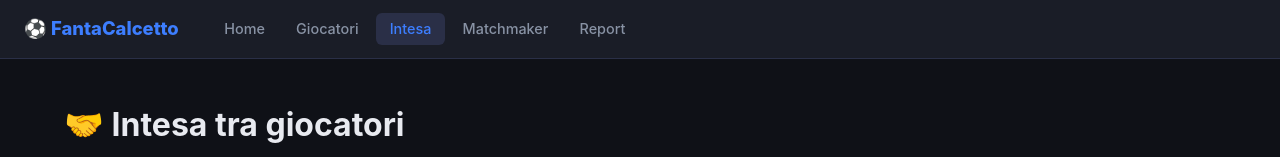
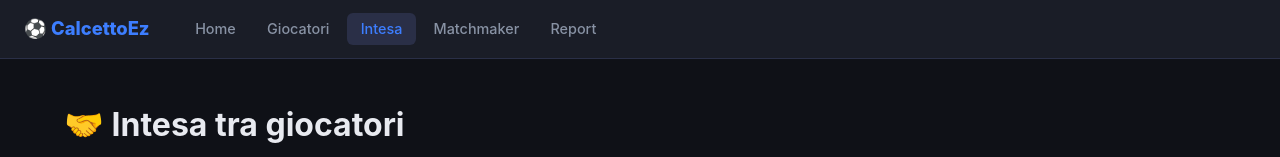
Before and after one commit to bhuiyanEK/calcettoez, a website: page public/chemistry.html in a window 1280 px wide. Shown: the top 157 px of the page. Drawn offline with Linux system fonts and the light colour scheme; no server answers.

Commit message:
Update title and navigation labels in chemistry.html

```diff
--- a/public/chemistry.html
+++ b/public/chemistry.html
@@ -3,12 +3,12 @@
 <head>
   <meta charset="UTF-8"/>
   <meta name="viewport" content="width=device-width,initial-scale=1.0"/>
-  <title>Intesa – FantaCalcetto</title>
+  <title>Intesa – CalcettoEz</title>
   <link rel="stylesheet" href="/css/style.css"/>
 </head>
 <body>
   <nav class="nav">
-    <a href="/" class="nav__logo">⚽ FantaCalcetto</a>
+    <a href="/" class="nav__logo">⚽ CalcettoEz</a>
     <ul class="nav__links">
       <li><a href="/">Home</a></li>
       <li><a href="/players.html">Giocatori</a></li>
```
